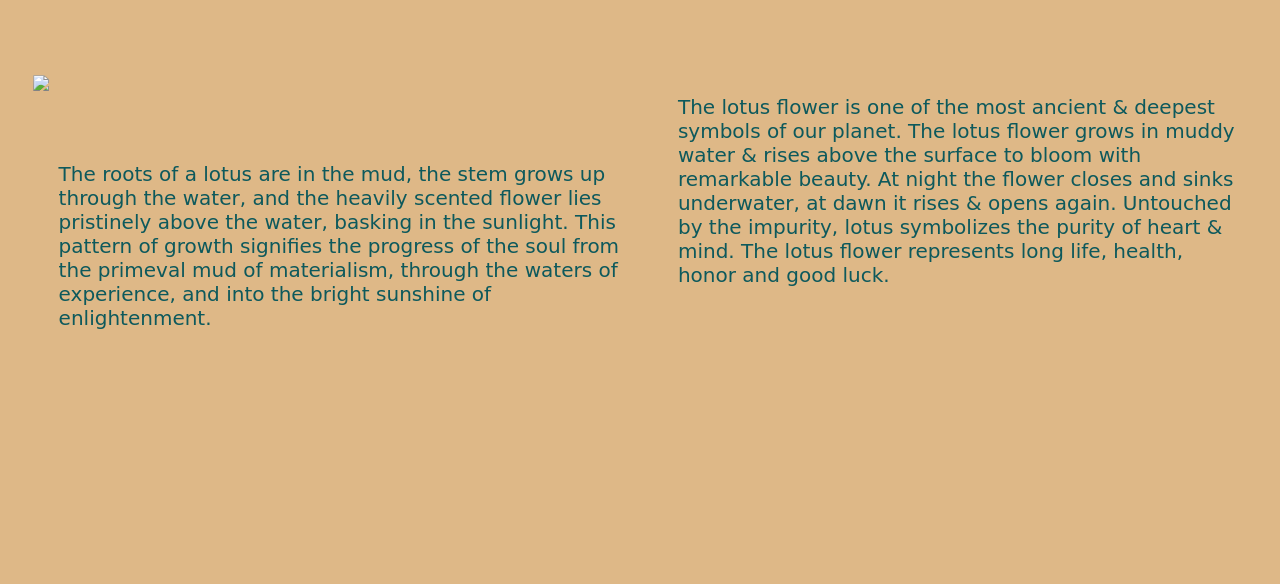
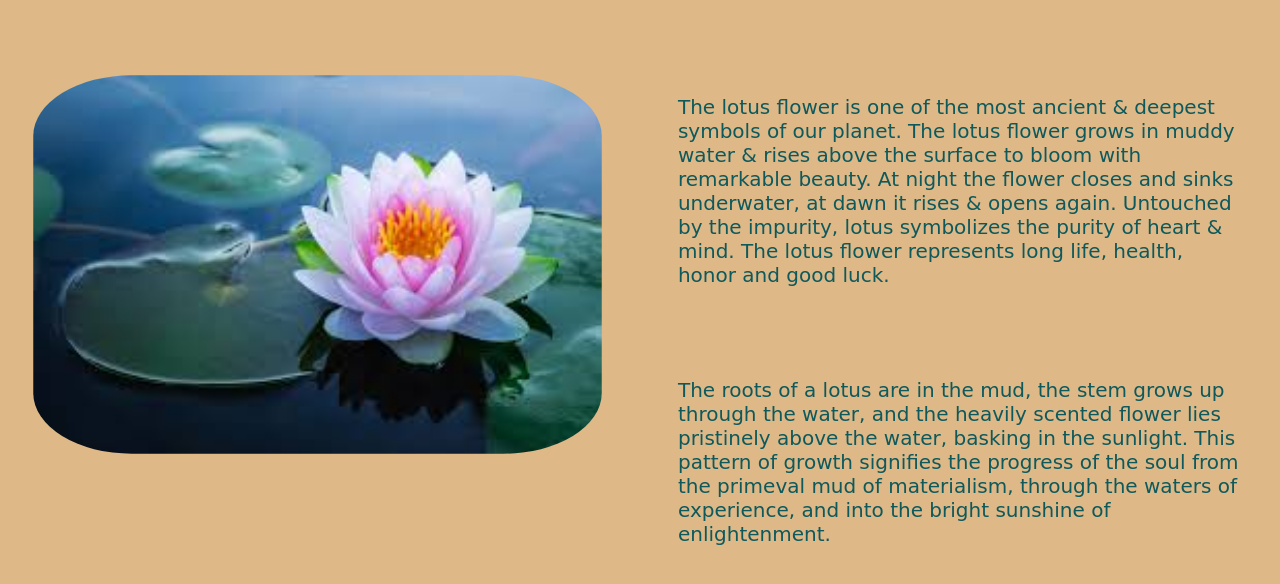
Before and after one commit to sapphireCodes/Flowers, a plain HTML site: page lotus.html in a window 1280 px wide. Shown: the part 150-734 px from the top of the page. Drawn offline with Linux system fonts and the light colour scheme.

Commit message:
Update lotus.html

```diff
--- a/lotus.html
+++ b/lotus.html
@@ -6,7 +6,7 @@
     </head>
     <body>
         <h1>Lotus</h1>
-        <img src="Images/lotus.jpg"/>
+        <img src="lotus.jpg"/>
         <p>The lotus flower is one of the most ancient & deepest symbols of our planet. The lotus flower grows in muddy water & rises above the surface to bloom with remarkable beauty. At night the flower closes and sinks underwater, at dawn it rises & opens again. Untouched by the impurity, lotus symbolizes the purity of heart & mind. The lotus flower represents long life, health, honor and good luck.</p>
         <p>The roots of a lotus are in the mud, the stem grows up through the water, and the heavily scented flower lies pristinely above the water, basking in the sunlight. This pattern of growth signifies the progress of the soul from the primeval mud of materialism, through the waters of experience, and into the bright sunshine of enlightenment.</p>
     </body>
```
